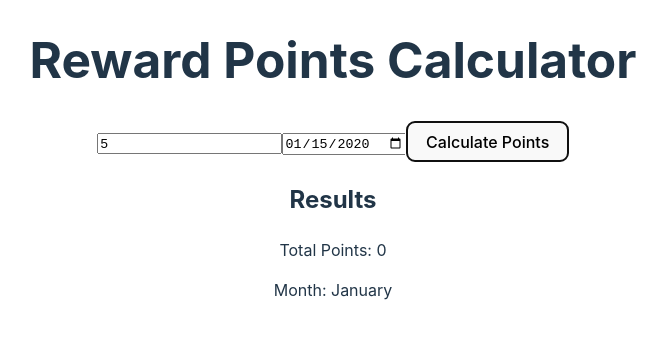
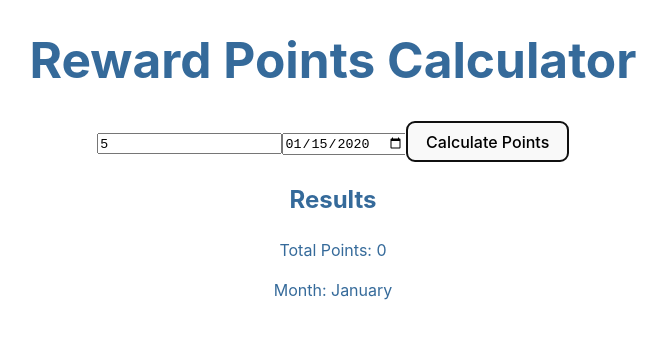
Before and after one commit to shivanicholkar/rewards-point, a React (Vite) app in the folder UI-task/: page / in a window 1280 px wide. Both pictures are taken after typing "5", "2020-01-15" into the empty fields and a click on the button "Calculate Points". Shown: the top 338 px of the page, without its empty margins (307-974 px from the left). Built offline with nearby package versions, Linux system fonts and the light colour scheme.

Commit message:
points chnages done

```diff
--- a/UI-task/src/components/CustomerPoints.jsx
+++ b/UI-task/src/components/CustomerPoints.jsx
@@ -2,10 +2,10 @@ import React from 'react';
 
 const CustomerPoints = ({ points, month }) => {
   return (
-    <div>
+    <div className='result-div'>
       <h2>Results</h2>
-      <p>Total Points: {points}</p>
-      <p>Month: {month}</p>
+      <p>Total Points:  {points}</p>
+      <p>Month:  {month}</p>
     </div>
   );
 };
--- a/UI-task/src/index.css
+++ b/UI-task/src/index.css
@@ -61,7 +61,7 @@ button:focus-visible {
 
 @media (prefers-color-scheme: light) {
   :root {
-    color: #213547;
+    color: #356a9a;
     background-color: #ffffff;
   }
   a:hover {
```
